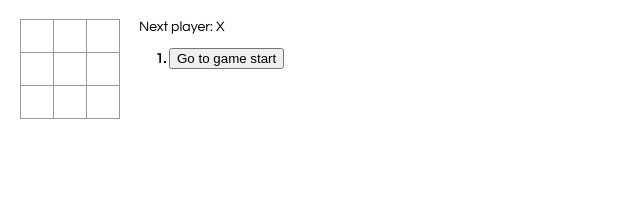
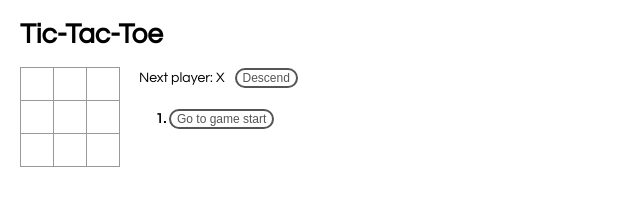
Before and after one commit to Congregalis/Tic-Tac-Toe, a React app: page / in a window 1280 px wide. Shown: the whole page, without its empty margins (0-640 px from the left). Built offline with nearby package versions, Linux system fonts and the light colour scheme.

Commit message:
完成一些额外功能

```diff
--- a/src/index.css
+++ b/src/index.css
@@ -32,6 +32,23 @@ body {
   width: 34px;
 }
 
+.squareWinner {
+  background: #fff;
+  border: 1px solid #999;
+  float: left;
+  font-size: 24px;
+  font-weight: bold;
+  line-height: 34px;
+  height: 34px;
+  margin-right: -1px;
+  margin-top: -1px;
+  padding: 0;
+  text-align: center;
+  width: 34px;
+
+  color: #FF8C00;
+}
+
 .square:focus {
   outline: none;
 }
@@ -48,3 +65,50 @@ body {
 .game-info {
   margin-left: 20px;
 }
+
+.status {
+  display: inline-block;
+}
+
+.reverse-button {
+  display: inline-block;
+  margin-left: 10px;
+  background-color: white;
+  -webkit-transition-duration: 0.4s; /* Safari */
+  transition-duration: 0.4s;
+  border: none;
+  color: #555555;
+  /* padding: 15px 32px; */
+  text-align: center;
+  text-decoration: none;
+  display: inline-block;
+  font-size: 12px;
+  border: 2px solid #555555;
+  border-radius: 10px;
+  /* box-shadow: 0 4px 8px 0 rgba(0,0,0,0.2), 0 3px 10px 0 rgba(0,0,0,0.19); */
+}
+.reverse-button:hover {
+  background-color: #555555;
+  color: white;
+}
+
+.button {
+  margin-bottom: 10px;
+  background-color: white;
+  -webkit-transition-duration: 0.4s; /* Safari */
+  transition-duration: 0.4s;
+  border: none;
+  color: #555555;
+  /* padding: 15px 32px; */
+  text-align: center;
+  text-decoration: none;
+  display: inline-block;
+  font-size: 12px;
+  border: 2px solid #555555;
+  border-radius: 10px;
+}
+
+.button:hover {
+  background-color: #555555;
+  color: white;
+}
--- a/src/index.js
+++ b/src/index.js
@@ -4,7 +4,7 @@ import './index.css';
 
 function Square(props) {
   return (
-    <button className="square" onClick={props.onClick}>
+    <button className={props.className} onClick={props.onClick}>
       {props.value}
     </button>
   );
@@ -34,7 +34,10 @@ function calculateWinner(squares) {
   for (let i = 0; i < lines.length; i++) {
     const [a, b, c] = lines[i];
     if (squares[a] && squares[a] === squares[b] && squares[a] === squares[c]) {
-      return squares[a];
+      return {
+        winner: squares[a],
+        line: lines[i]
+      }
     }
   }
   return null;
@@ -43,8 +46,14 @@ function calculateWinner(squares) {
 class Board extends React.Component {
 
   renderSquare(i) {
+    const line = this.props.winnerLines;
+    const [a, b, c] = line;
+    let className =  (i === a || i === b || i === c) ? 'squareWinner' : 'square';
+
     return (
       <Square
+        key={i}
+        className={className}
         value={this.props.squares[i]}
         onClick={() => this.props.onClick(i)}
       />
@@ -52,24 +61,46 @@ class Board extends React.Component {
   }
 
   render() {
+
+    let row = [0, 1, 2];
+    let cell = [
+      [0, 1, 2],
+      [3, 4, 5],
+      [6, 7, 8]
+    ];
+    let checkerboard = row.map((item, index) => (
+      <div className="board-row" key={index}>
+        {
+          cell.map((item1, index1) =>
+            index === index1 ?
+              item1.map((item2, index2) => (
+                this.renderSquare(item2)
+              )) :
+              ""
+          )
+        }
+      </div>
+    ));
+
     return (
-      <div>
-        <div className="board-row">
-          {this.renderSquare(0)}
-          {this.renderSquare(1)}
-          {this.renderSquare(2)}
-        </div>
-        <div className="board-row">
-          {this.renderSquare(3)}
-          {this.renderSquare(4)}
-          {this.renderSquare(5)}
-        </div>
-        <div className="board-row">
-          {this.renderSquare(6)}
-          {this.renderSquare(7)}
-          {this.renderSquare(8)}
-        </div>
-      </div>
+      checkerboard
+      // <div>
+      //   <div className="board-row">
+      //     {this.renderSquare(0)}
+      //     {this.renderSquare(1)}
+      //     {this.renderSquare(2)}
+      //   </div>
+      //   <div className="board-row">
+      //     {this.renderSquare(3)}
+      //     {this.renderSquare(4)}
+      //     {this.renderSquare(5)}
+      //   </div>
+      //   <div className="board-row">
+      //     {this.renderSquare(6)}
+      //     {this.renderSquare(7)}
+      //     {this.renderSquare(8)}
+      //   </div>
+      // </div>
     );
   }
 }
@@ -85,6 +116,8 @@ class Game extends React.Component {
       }],
       stepNumber: 0,
       xIsNext: true,
+      isAscendingOrder: true,
+      winnerLines: [], // 存储胜利时需要高亮的三连棋
     };
   }
 
@@ -98,6 +131,12 @@ class Game extends React.Component {
       return;
     }
     squares[i] = this.state.xIsNext ? 'X' : 'O';
+    // 如果出现了胜利者，更新三连棋使其高亮
+    if (calculateWinner(squares)) {
+      this.setState({
+        winnerLines: calculateWinner(squares).line
+      })
+    }
     this.setState({
       history: history.concat([{
         squares: squares,
@@ -109,16 +148,29 @@ class Game extends React.Component {
   }
 
   jumpTo(step) {
+    const history = this.state.history;
+    const current = history[step];
+    const squares = current.squares.slice();
+    let line = calculateWinner(squares) ? calculateWinner(squares).line : [];
+
     this.setState({
       stepNumber: step,
       xIsNext: (step % 2) === 0,
+      winnerLines: line
     });
+  }
+
+  reverseHistory = () => {
+    const isAscendingOrder = this.state.isAscendingOrder;
+    this.setState({
+      isAscendingOrder: !isAscendingOrder
+    })
   }
 
   render() {
     const history = this.state.history;
     const current = history[this.state.stepNumber];
-    const winner = calculateWinner(current.squares);
+    const winner = calculateWinner(current.squares) ? calculateWinner(current.squares).winner : null;
     const moves = history.map((step, move) => {
       const desc = move ?
             'Go to step #' + move :
@@ -129,12 +181,15 @@ class Game extends React.Component {
           key={move}
           style={{fontWeight: (move === this.state.stepNumber) ? "bold" : ""}}
           >
-          <button onClick={() => this.jumpTo(move)}>{desc}</button>
+          <button className='button' onClick={() => this.jumpTo(move)}>{desc}</button>
           &nbsp;
           <a>{step['currStep'] ? 'coordinate: ' + step['currStep'] : '' }</a>
         </li>
       );
     })
+    if (!this.state.isAscendingOrder) {
+      moves.reverse()
+    }
 
     let status;
     if (winner) {
@@ -145,16 +200,28 @@ class Game extends React.Component {
     }
 
     return (
+      <div>
+        <h1> Tic-Tac-Toe </h1>
         <div className="game">
           <div className="game-board">
             <Board
               squares={current.squares}
               onClick={(i) => this.handleClick(i)}
+              winnerLines={this.state.winnerLines}
             />
           </div>
           <div className="game-info">
-          <div>{status}</div>
+            <div className="info-top">
+              <div className='status'>{status}</div>
+              <button
+                className='reverse-button'
+                onClick={() => this.reverseHistory()}
+              >
+                {this.state.isAscendingOrder ? 'Descend' : 'Ascend'}
+              </button>
+            </div>
             <ol>{moves}</ol>
+          </div>
         </div>
       </div>
     );
```
Also changed, not shown: README.md. Lines whose indentation alone changed are shown as unchanged.
